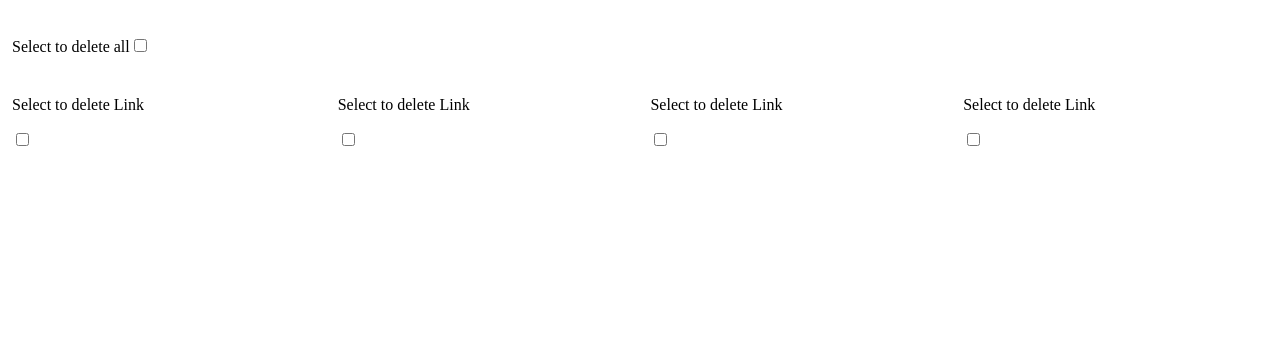
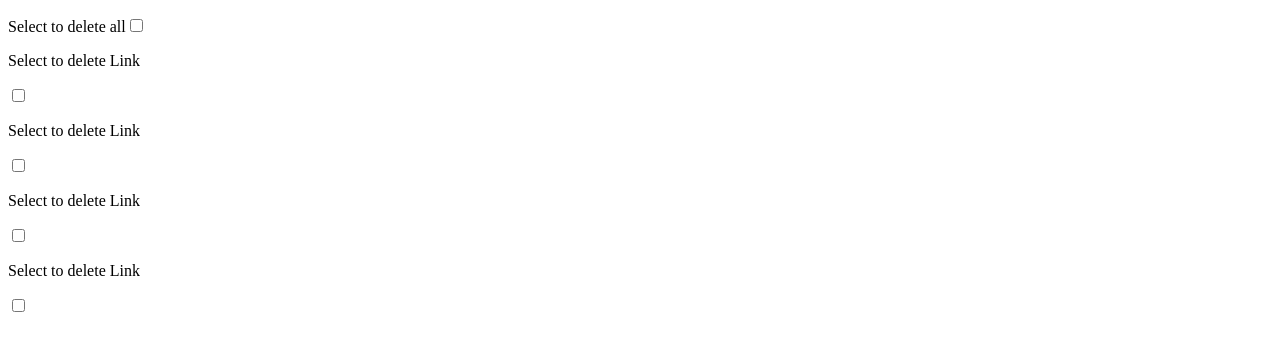
Before and after one commit to dominicmulholland/Hello-World, a PHP site: page /test.php in a window 1280 px wide. Shown: the top 351 px of the page. Run offline with PHP 8.4, Linux system fonts and the light colour scheme.

Commit message:
Update test.php
Removed Table elements and added in a form ID for CSS

```diff
--- a/test.php
+++ b/test.php
@@ -25,19 +25,13 @@ function checkAll()
 </script>
 
 <body>
-     <table width="100%" cellpadding="4" cellspacing="0">
-    <tr valign="TOP">
-      <td>
-   <form name="myForm" enctype="multipart/form-data" target="_self">
+   <form name="myForm" id="firstForm" enctype="multipart/form-data" target="_self">
     <tr><td><p>Select to delete all<input type="checkbox" name="selAll" onmouseup="checkAll()" /></p></td></tr>
     <tr><td><p>Select to delete Link</p><input type="checkbox" name="del" value="0" /></td>
     <td><p>Select to delete Link</p><input type="checkbox" name="del" value="1" /></td>
     <td><p>Select to delete Link</p><input type="checkbox" name="del" value="2" /></td>
     <td><p>Select to delete Link</p><input type="checkbox" name="del" value="3" /></td></tr>
    </form>
-         </td>
-    </tr>
-  </table>
 </body>
 
 </html>
```
